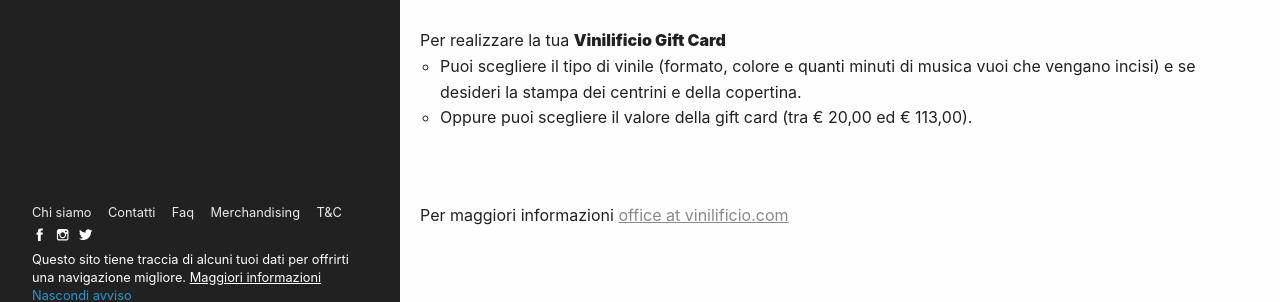
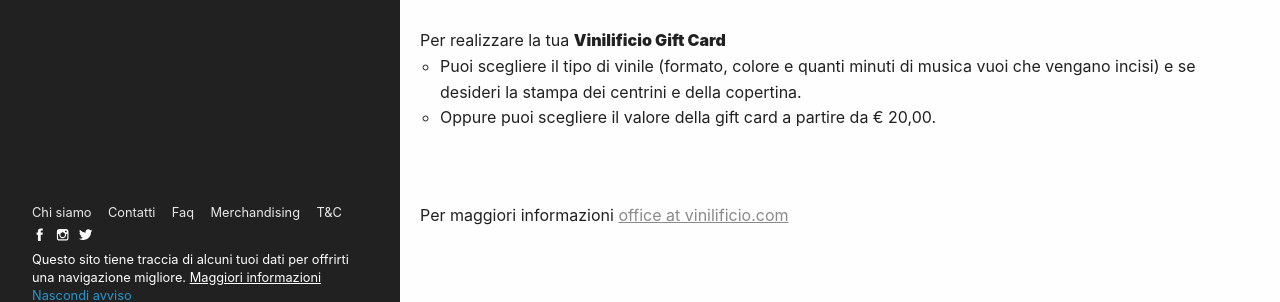
Before and after one commit to Vinilificio/vinilificio.com, a Jekyll site: the page built from _pages/giftcard.md, in a window 1280 px wide and 900 px high, scrolled down 521 px. Shown: the part 587-889 px from the top of the window. Built offline with Jekyll 4.4.1, drawn with Linux system fonts in a browser that asks for light colours; nearby versions of some CDN libraries; comment, search, counter and statistics services are not loaded.

Commit message:
correzione testo

```diff
--- a/_pages/giftcard.md
+++ b/_pages/giftcard.md
@@ -25,7 +25,7 @@
 <br>
 Per realizzare la tua <b>Vinilificio Gift Card</b><br>
 - Puoi scegliere il tipo di vinile (formato, colore e quanti minuti di musica vuoi che vengano incisi) e se desideri la stampa dei centrini e della copertina.
-- Oppure puoi scegliere il valore della gift card (tra € 20,00 ed € 113,00).<br>
+- Oppure puoi scegliere il valore della gift card a partire da € 20,00.<br>
 
 <br><br>
 Per maggiori informazioni <a href="mailto:office@vinilificio.com">office at vinilificio.com</a>
```
